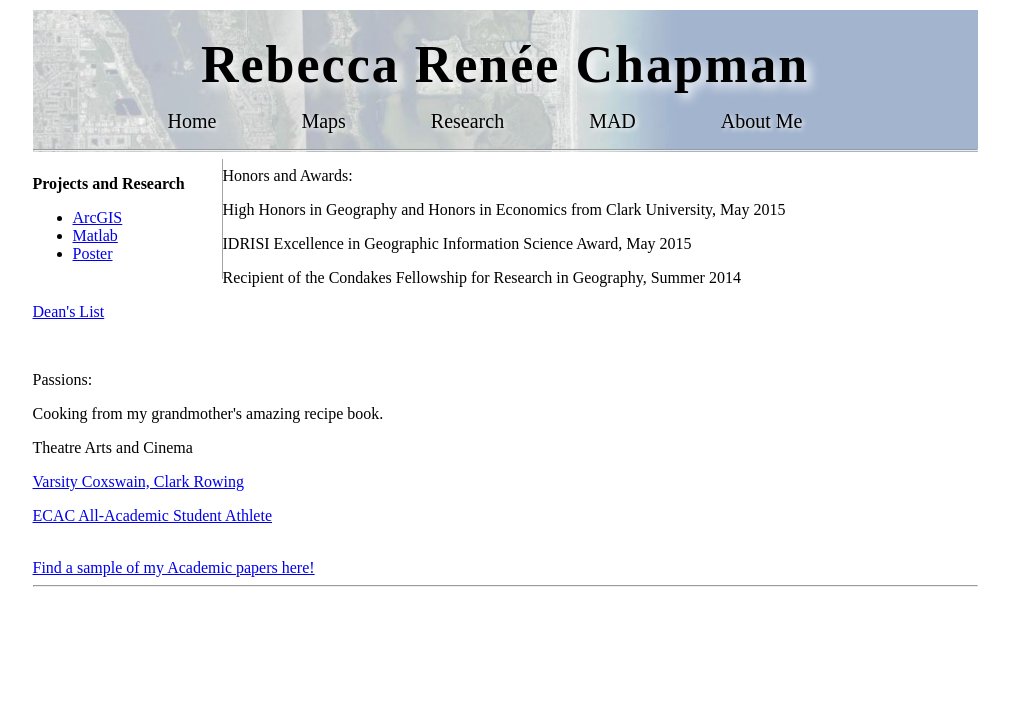
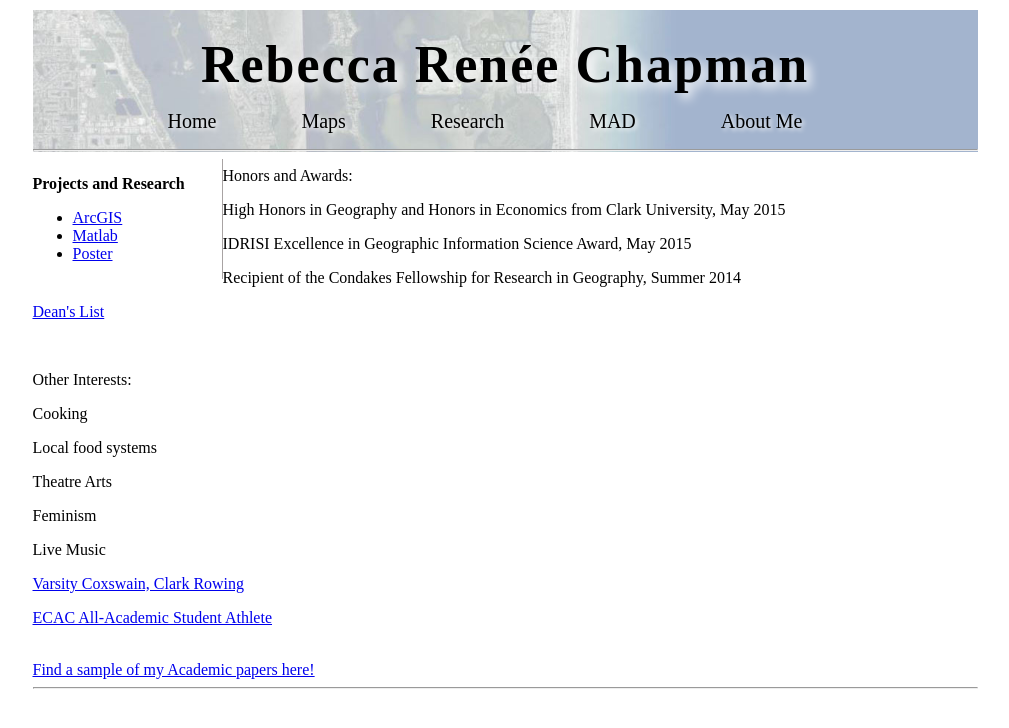
Before and after one commit to rebeccachapman/rebeccachapman.github.io, a Jekyll site: the page built from about.html, in a window 1280 px wide. Shown: the top 728 px of the page, without its empty margins (135-1144 px from the left). Built offline with Jekyll 4.4.1, drawn with Linux system fonts in a browser that asks for light colours.

Commit message:
Update about.html

```diff
--- a/about.html
+++ b/about.html
@@ -9,9 +9,12 @@ image_name: "cocoa_beach"
 <p> Recipient of the Condakes Fellowship for Research in Geography, Summer 2014</p>
 <p><a href="http://clarku.meritpages.com/Rebecca-R-Chapman/1606688">Dean's List</a></p>
 <br>
-<p>Passions:</p>
-<p>Cooking from my grandmother's amazing recipe book.</p>
-<p>Theatre Arts and Cinema</p>
+<p>Other Interests:</p>
+<p>Cooking</p>
+<p>Local food systems</p>
+<p>Theatre Arts</p>
+<p>Feminism</p>
+<p>Live Music</p>
 <p><a href="http://clarkathletics.com/sports/rowing/2014-15/bios/chapman_rebecca_vci1">Varsity Coxswain, Clark Rowing</a></p>
 <p><a href="http://www.clarkathletics.com/sports/rowing/2013-14/releases/20140521ujlvw7">ECAC All-Academic Student Athlete</a></p>
 <br>
```
